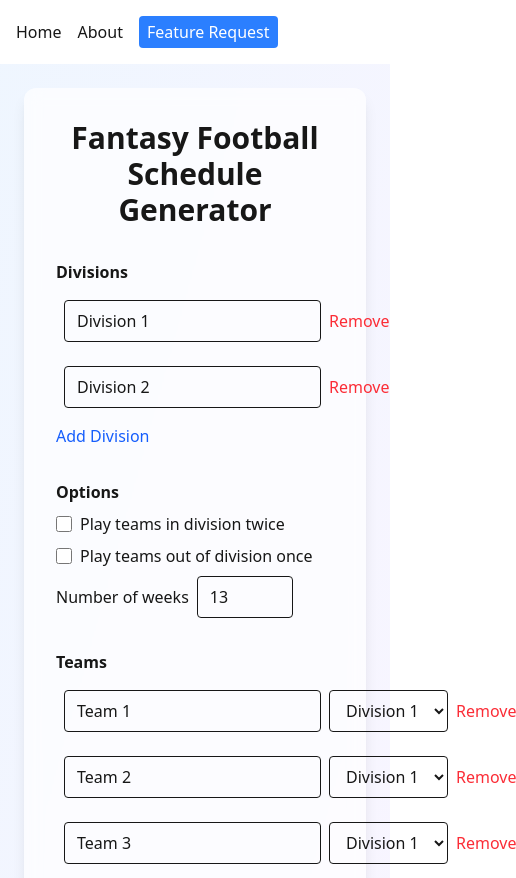
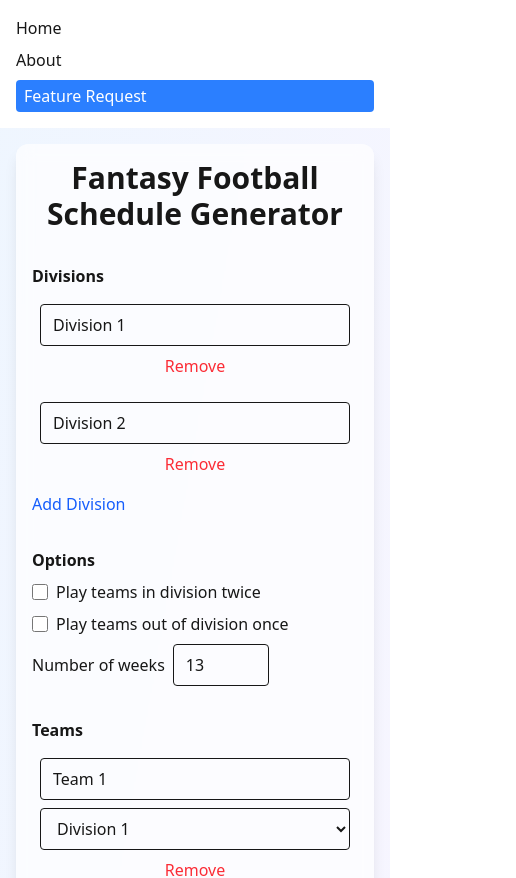
Before and after one commit to alex-monroe/ff-schedule-generator-fe, a Next.js app: page / in a window 390 px wide. Shown: the top 878 px of the page, 516 px wide, since content can reach past the window. Built offline with nearby package versions, Linux system fonts and the light colour scheme.

Commit message:
Improve mobile responsiveness (#29)

```diff
--- a/src/app/layout.tsx
+++ b/src/app/layout.tsx
@@ -15,7 +15,7 @@ export default function RootLayout({
   return (
     <html lang="en">
       <body className="antialiased">
-        <nav className="p-4 space-x-4">
+        <nav className="p-4 flex flex-col space-y-2 sm:flex-row sm:space-y-0 sm:space-x-4">
           <Link href="/">Home</Link>
           <Link href="/about">About</Link>
           <a
--- a/src/app/page.tsx
+++ b/src/app/page.tsx
@@ -110,8 +110,8 @@ export default function Home() {
   }
 
   return (
-    <main className="min-h-screen bg-gradient-to-br from-blue-50 to-purple-50 dark:from-gray-900 dark:to-gray-800 p-6 flex items-start justify-center">
-      <section className="w-full max-w-2xl bg-white/70 dark:bg-gray-900/70 backdrop-blur rounded-xl shadow-lg p-8">
+    <main className="min-h-screen bg-gradient-to-br from-blue-50 to-purple-50 dark:from-gray-900 dark:to-gray-800 p-4 sm:p-6 flex items-start justify-center">
+      <section className="w-full max-w-2xl bg-white/70 dark:bg-gray-900/70 backdrop-blur rounded-xl shadow-lg p-4 sm:p-8">
         <h1 className="text-3xl font-bold mb-8 text-center">
           Fantasy Football Schedule Generator
         </h1>
@@ -120,15 +120,18 @@ export default function Home() {
           <label className="block font-semibold mb-2">Divisions</label>
           <div className="space-y-2" ref={divisionsRef}>
             {divisions.map(div => (
-              <div key={div.id} className="flex items-center p-2 rounded hover:bg-gray-50 dark:hover:bg-gray-800 transition-colors">
+              <div
+                key={div.id}
+                className="flex flex-col sm:flex-row sm:items-center gap-2 p-2 rounded hover:bg-gray-50 dark:hover:bg-gray-800 transition-colors"
+              >
                 <input
-                  className="border rounded px-3 py-2 flex-grow focus:outline-none focus:ring-2 focus:ring-blue-500 focus:border-transparent transition-colors"
+                  className="border rounded px-3 py-2 w-full sm:flex-grow focus:outline-none focus:ring-2 focus:ring-blue-500 focus:border-transparent transition-colors"
                   value={div.name ?? ''}
                   placeholder="Division name"
                   onChange={e => updateDivisionName(Number(div.id), e.target.value)}
                 />
                 <button
-                  className="ml-2 text-red-500 hover:text-red-700 transition-colors"
+                  className="text-red-500 hover:text-red-700 transition-colors sm:ml-2"
                   onClick={() => removeDivision(Number(div.id))}
                 >
                   Remove
@@ -180,15 +183,18 @@ export default function Home() {
           <label className="block font-semibold mb-2">Teams</label>
           <div className="space-y-2" ref={teamsRef}>
             {teams.map((team, idx) => (
-              <div key={idx} className="flex items-center p-2 rounded hover:bg-gray-50 dark:hover:bg-gray-800 transition-colors">
+              <div
+                key={idx}
+                className="flex flex-col sm:flex-row sm:items-center gap-2 p-2 rounded hover:bg-gray-50 dark:hover:bg-gray-800 transition-colors"
+              >
                 <input
-                  className="border rounded px-3 py-2 flex-grow focus:outline-none focus:ring-2 focus:ring-blue-500 focus:border-transparent transition-colors"
+                  className="border rounded px-3 py-2 w-full sm:flex-grow focus:outline-none focus:ring-2 focus:ring-blue-500 focus:border-transparent transition-colors"
                   value={team.name ?? ''}
                   placeholder="Team name"
                   onChange={e => updateTeam(idx, { name: e.target.value })}
                 />
                 <select
-                  className="border rounded px-3 py-2 ml-2 focus:outline-none focus:ring-2 focus:ring-blue-500 focus:border-transparent transition-colors"
+                  className="border rounded px-3 py-2 w-full sm:w-auto sm:ml-2 focus:outline-none focus:ring-2 focus:ring-blue-500 focus:border-transparent transition-colors"
                   value={Number(team.divisionId)}
                   onChange={e => updateTeam(idx, { divisionId: Number(e.target.value) })}
                 >
@@ -199,7 +205,7 @@ export default function Home() {
                   ))}
                 </select>
                 <button
-                  className="ml-2 text-red-500 hover:text-red-700 transition-colors"
+                  className="text-red-500 hover:text-red-700 transition-colors sm:ml-2"
                   onClick={() => removeTeam(idx)}
                 >
                   Remove
```
